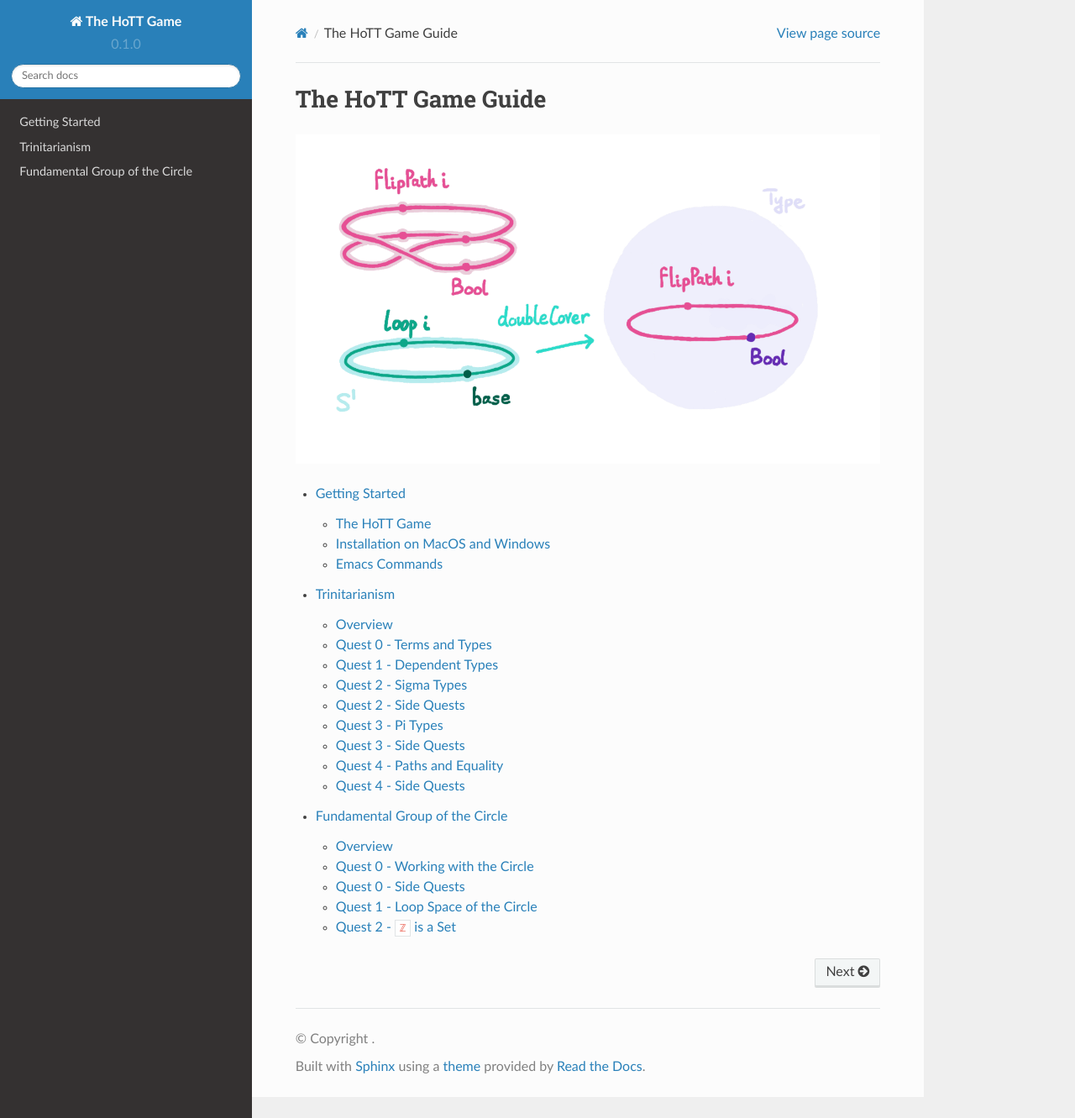
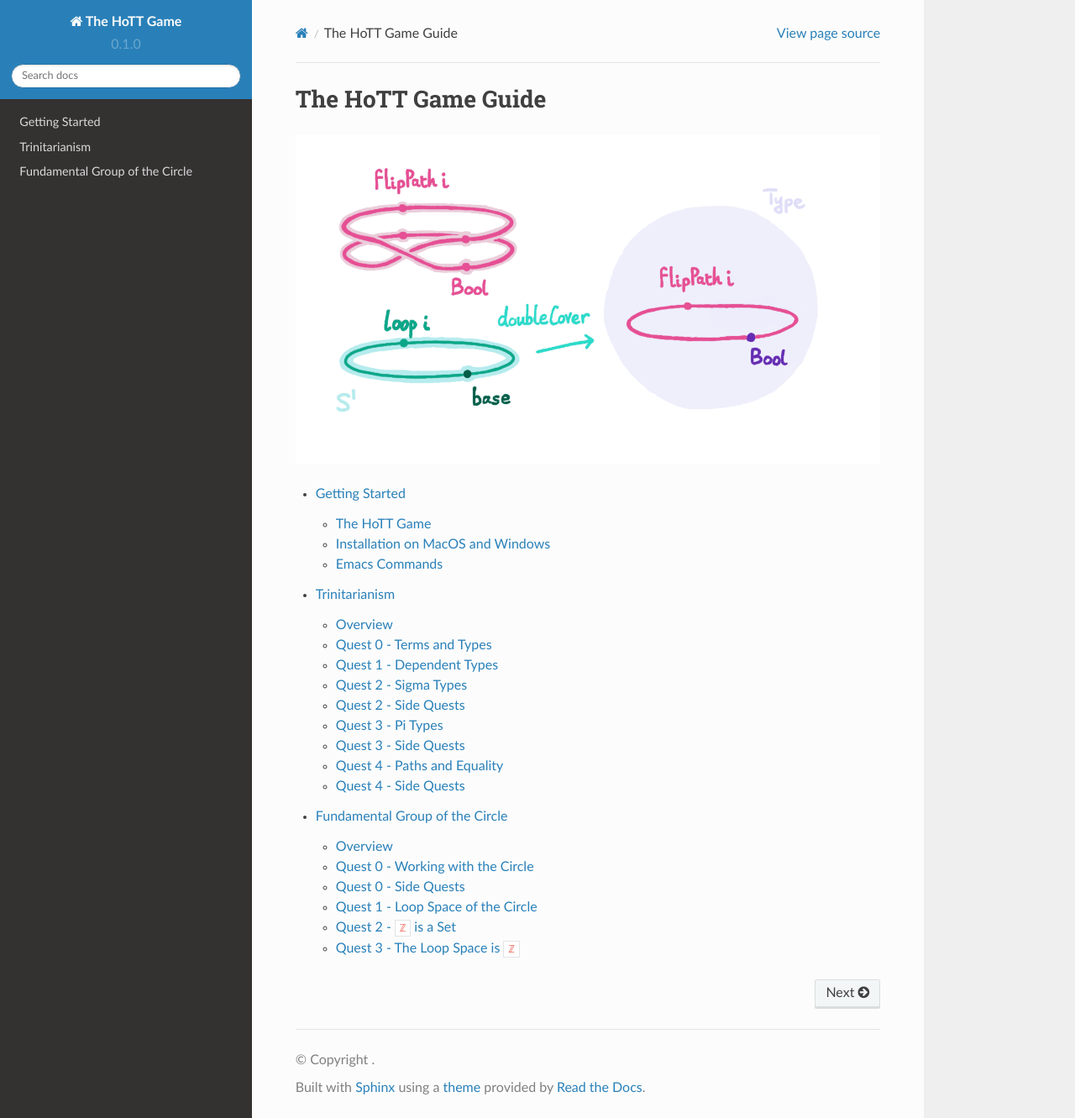
Before and after one commit to thehottgame/theHoTTGameGuide, a Sphinx documentation site: the page built from docs/source/index.rst, in a window 1280 px wide and 1331 px high. Shown: the whole window at 84% size. Built offline with Sphinx 7.4.7 and the Read the Docs theme 2.0.0, drawn with Linux system fonts in a browser that asks for light colours; pages that are not in the unit, such as notebooks, are missing from menus.

Commit message:
put quest-3 back

```diff
--- a/docs/source/1-fundamental-group/index.rst
+++ b/docs/source/1-fundamental-group/index.rst
@@ -12,4 +12,4 @@
    quest-0-side
    quest-1
    quest-2
-   -- quest-3
+   quest-3
```
